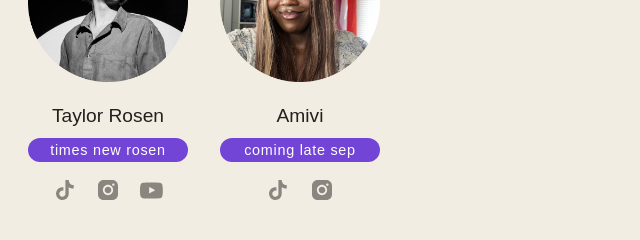
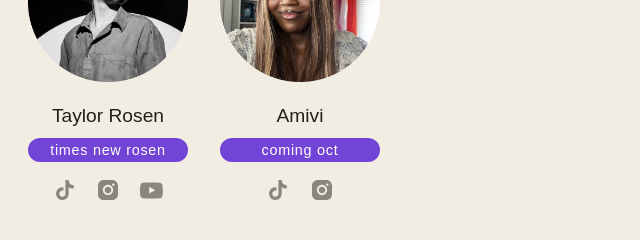
Before and after one commit to BinderyBooks/binderybooks.github.io, a plain HTML site: page index.html in a window 1280 px wide. Shown: the part 1320-1560 px from the top of the page, 628-1268 px from the left. Drawn offline with Linux system fonts and the light colour scheme; files whose address does not match are found by name; a web font is replaced by a local one.

Commit message:
Update Amivi.

```diff
--- a/index.html
+++ b/index.html
@@ -249,7 +249,7 @@
         <!-- <a href="https://amivireads.binderybooks.com" title="Amivi Reads"> -->
         <img src="img/limitless.png" alt="Amivi Reads">
         <h3>Amivi</h3>
-        <p class="pill">Coming Late Sep</p>
+        <p class="pill">Coming Oct</p>
       <!-- </a> -->
         <ul>
           <li><a href="https://www.tiktok.com/@amivireads" title="TikTok"><svg width="24" height="24" viewBox="0 0 24 24" fill="none" xmlns="http://www.w3.org/2000/svg">
```
